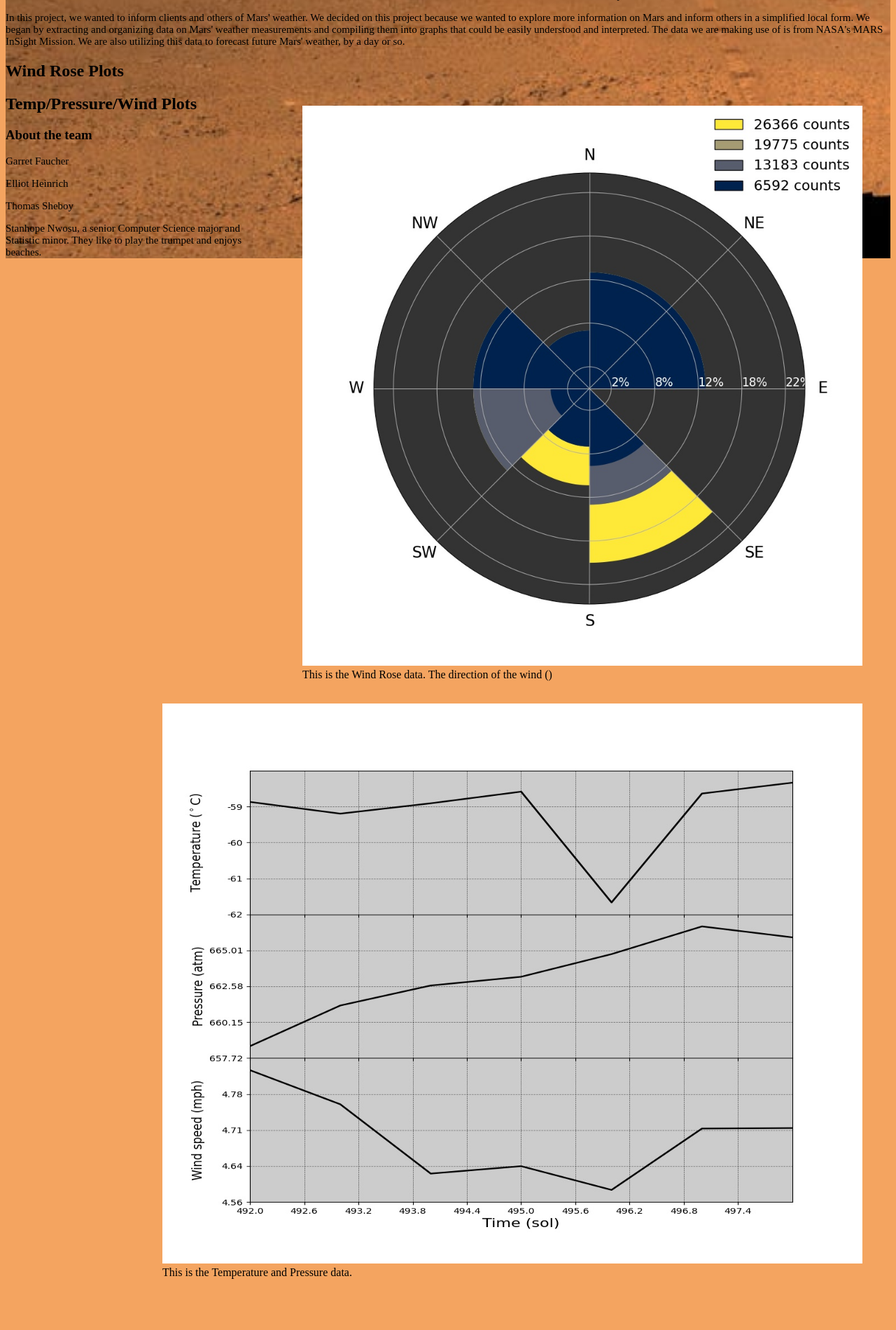
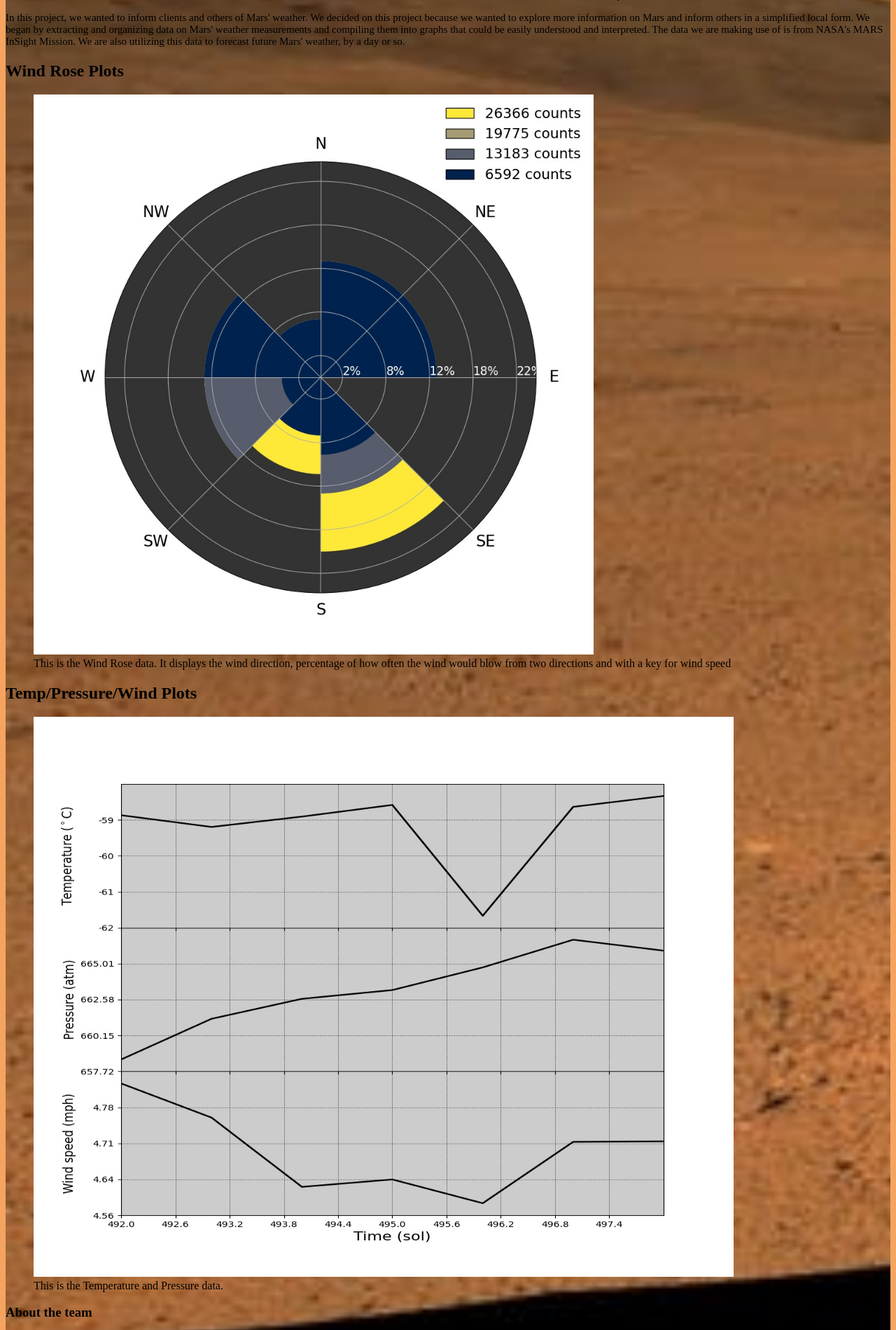
Before and after one commit to GarrettFaucher/CS205-Final, a PHP site: page / in a window 1280 px wide. Shown: the part 517-2417 px from the top of the page at 70% size. Before the commit the page ends 2344 px from the top, so only its background shows below. Run offline with PHP 8.4, Linux system fonts and the light colour scheme.

Commit message:
Website plot alignment. -SN

```diff
--- a/index.html
+++ b/index.html
@@ -30,12 +30,14 @@
 
         <article id="wind">
             <h2> Wind Rose Plots</h2>
-            <figure class="rightside">
+            <figure class="plot">
                 <img class="roundedCornerSmall" width="800" height="800" alt="Wind Data" src="windrose.jpeg">
-                <figcaption> This is the Wind Rose data. The direction of the wind () </figcaption>
+                <figcaption> This is the Wind Rose data. It displays the wind direction,
+                    percentage of how often the wind would blow from two directions
+                    and with a key for wind speed </figcaption>
             </figure>
             <h2> Temp/Pressure/Wind Plots</h2>
-            <figure class="rightside">
+            <figure class="plot">
                 <img class="roundedCornerSmall" height="800" width="1000" alt="Temperature Date" src="stackplot.jpeg">
                 <figcaption> This is the Temperature and Pressure data.</figcaption>
             </figure>
@@ -48,7 +50,7 @@
         <p> Elliot Heinrich</p>
         <p> Thomas Sheboy</p>
         <p> Stanhope Nwosu, a senior Computer Science major and Statistic minor.
-            They like to play the trumpet and enjoys beaches.</p>
+            They like to play the trumpet and enjoy beaches.</p>
 
     </div>
     </body>
--- a/style.css
+++ b/style.css
@@ -46,3 +46,8 @@ ul {
     float: right;
     vertical-align: left;
 }
+.plot{//
+    /**/;
+    vertical-align: middle;
+
+}
```
